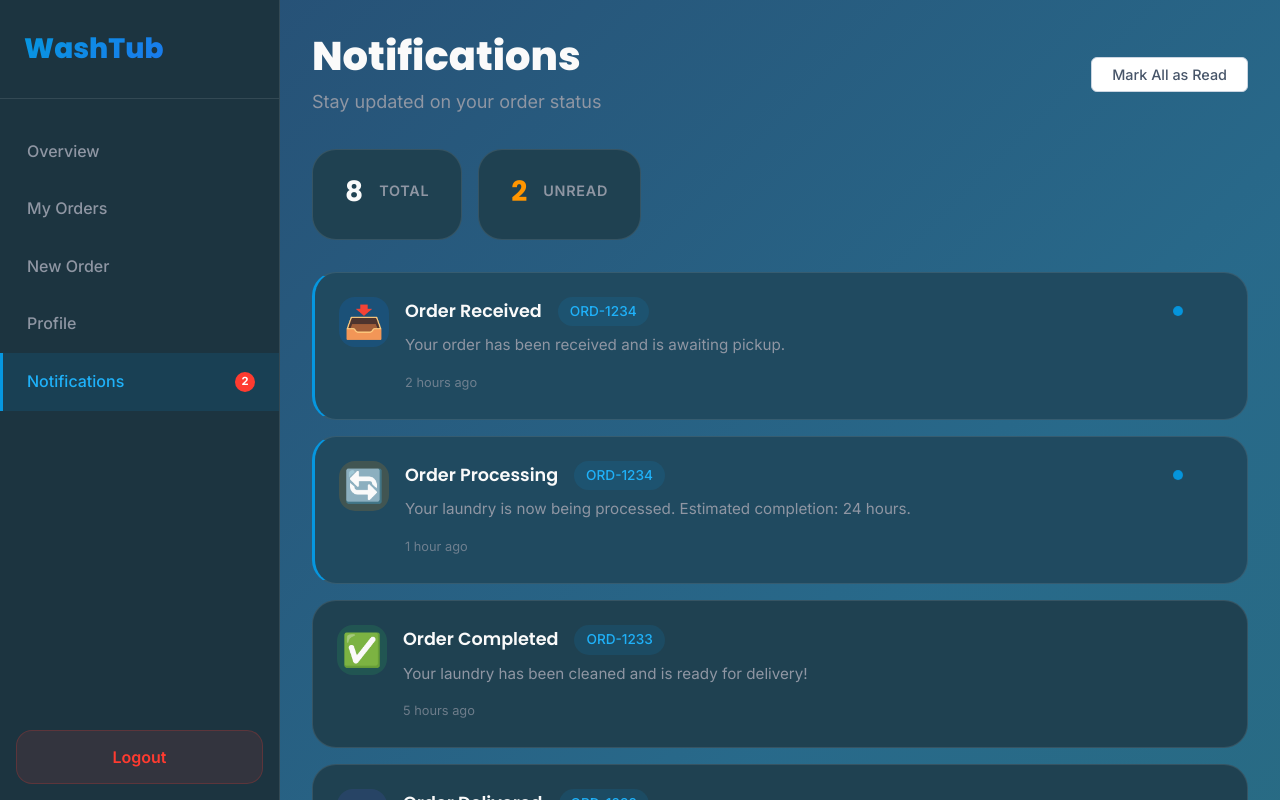
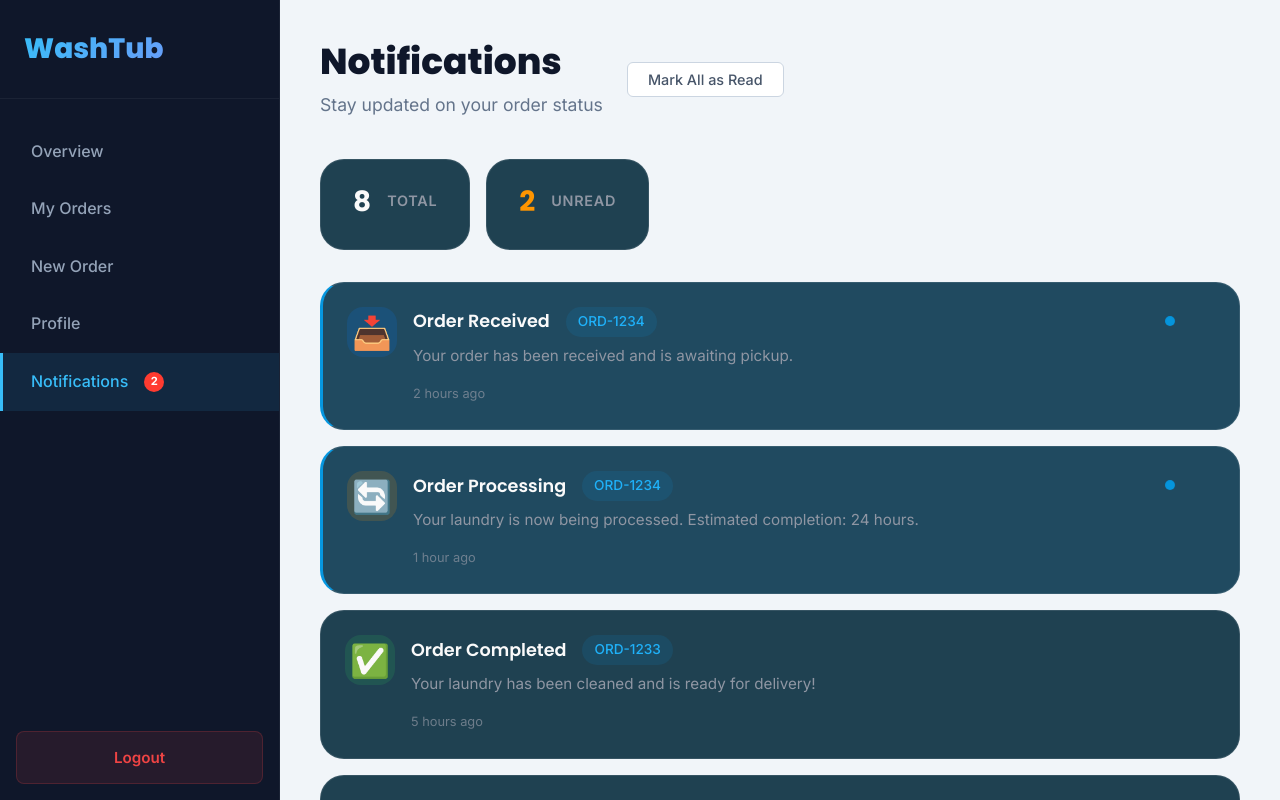
Before and after one commit to KavishaPerera/Wash-TUB, a React app in the folder frontend/: page /notifications in a window 1280 px wide. Shown: the top 800 px of the page. Built offline with nearby package versions, Linux system fonts and the light colour scheme; the HTML template or start-up script is replaced by a standard one.

Commit message:
change notifi page

```diff
--- a/frontend/src/pages/Notifications.jsx
+++ b/frontend/src/pages/Notifications.jsx
@@ -1,6 +1,7 @@
 import { useState } from 'react';
 import { Link, useNavigate } from 'react-router-dom';
-import './Notifications.css';
+import './CustomerDashboard.css'; // Use shared dashboard styles
+import './Notifications.css'; // Additional notification-specific styles
 
 const Notifications = () => {
     const navigate = useNavigate();
@@ -122,9 +123,9 @@ const Notifications = () => {
     };
 
     return (
-        <div className="notifications-page">
+        <div className="dashboard">
             {/* Sidebar */}
-            <aside className="notif-sidebar">
+            <aside className="dashboard-sidebar">
                 <div className="sidebar-header">
                     <h2 className="logo">WashTub</h2>
                 </div>
@@ -139,9 +140,9 @@ const Notifications = () => {
                     <Link to="/new-order" className="nav-item">
                         <span>New Order</span>
                     </Link>
-                    <a href="#profile" className="nav-item">
+                    <Link to="/profile" className="nav-item">
                         <span>Profile</span>
-                    </a>
+                    </Link>
                     <a href="#" className="nav-item active">
                         <span>Notifications</span>
                         {unreadCount > 0 && <span className="nav-badge">{unreadCount}</span>}
@@ -154,8 +155,8 @@ const Notifications = () => {
             </aside>
 
             {/* Main Content */}
-            <main className="notif-main">
-                <header className="notif-header">
+            <main className="dashboard-main">
+                <header className="dashboard-header">
                     <div className="header-content">
                         <div className="header-left">
                             <h1>Notifications</h1>
--- a/frontend/src/pages/Profile.jsx
+++ b/frontend/src/pages/Profile.jsx
@@ -1,6 +1,7 @@
 import { useState } from 'react';
 import { Link, useNavigate } from 'react-router-dom';
-import './Profile.css';
+import './CustomerDashboard.css'; // Use shared dashboard styles
+import './Profile.css'; // Additional profile-specific styles
 
 const Profile = () => {
     const navigate = useNavigate();
@@ -62,9 +63,9 @@ const Profile = () => {
     };
 
     return (
-        <div className="profile-page">
+        <div className="dashboard">
             {/* Sidebar */}
-            <aside className="profile-sidebar">
+            <aside className="dashboard-sidebar">
                 <div className="sidebar-header">
                     <h2 className="logo">WashTub</h2>
                 </div>
@@ -93,8 +94,8 @@ const Profile = () => {
             </aside>
 
             {/* Main Content */}
-            <main className="profile-main">
-                <header className="profile-header">
+            <main className="dashboard-main">
+                <header className="dashboard-header">
                     <div className="header-content">
                         <div className="header-left">
                             <h1>My Profile</h1>
```
